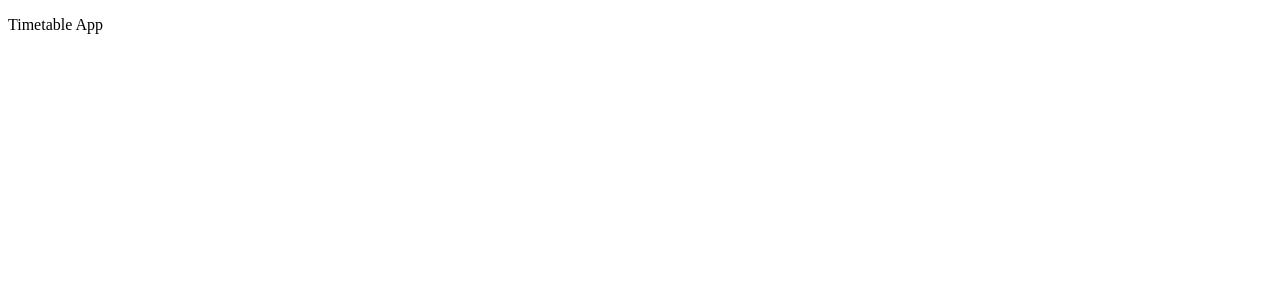
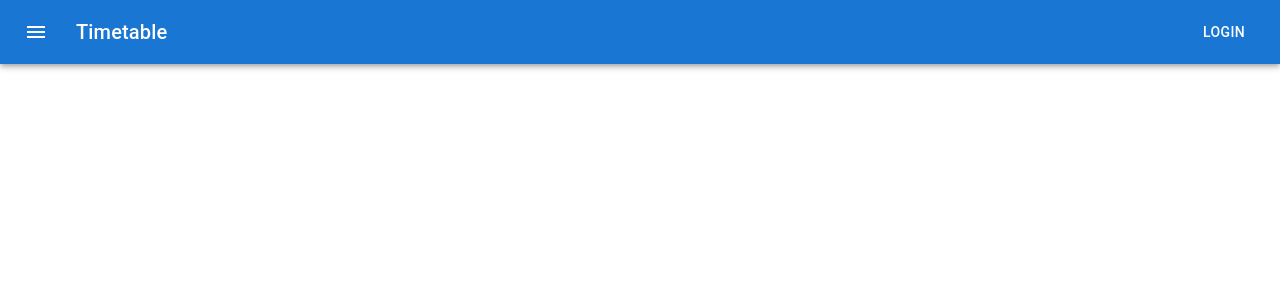
Before and after one commit to MoinMarcell/timetable, a React (Vite) app in the folder frontend/: page / in a window 1280 px wide. Shown: the top 300 px of the page. Built offline with nearby package versions, Linux system fonts and the light colour scheme.

Commit message:
Create TopBar with drawer & add first link to teacher

```diff
--- a/frontend/src/App.tsx
+++ b/frontend/src/App.tsx
@@ -1,7 +1,13 @@
+import TopBar from "./components/navigation/TopBar.tsx";
+import Box from "@mui/material/Box";
+
 export default function App() {
     return (
-        <>
-            <p>Timetable App</p>
-        </>
+        <Box sx={{
+            width: "100%",
+            margin: 0,
+        }}>
+            <TopBar/>
+        </Box>
     )
 }
--- /dev/null
+++ b/frontend/src/components/navigation/TopBar.tsx
@@ -0,0 +1,46 @@
+import AppBar from '@mui/material/AppBar';
+import Box from '@mui/material/Box';
+import Toolbar from '@mui/material/Toolbar';
+import Typography from '@mui/material/Typography';
+import Button from '@mui/material/Button';
+import IconButton from '@mui/material/IconButton';
+import MenuIcon from '@mui/icons-material/Menu';
+import TopBarDrawer from "./TopBarDrawer.tsx";
+import {useState} from "react";
+
+export default function TopBar() {
+
+    const [open, setOpen] = useState(false);
+
+    function closeTopBarDrawer() {
+        setOpen(false);
+    }
+
+    function openTopBarDrawer() {
+        setOpen(true);
+    }
+
+    return (
+        <Box sx={{flexGrow: 1}}>
+            <AppBar position="static">
+                <Toolbar>
+                    <IconButton
+                        size="large"
+                        edge="start"
+                        color="inherit"
+                        aria-label="menu"
+                        sx={{mr: 2}}
+                        onClick={openTopBarDrawer}
+                    >
+                        <MenuIcon/>
+                    </IconButton>
+                    <Typography variant="h6" component="div" sx={{flexGrow: 1}}>
+                        Timetable
+                    </Typography>
+                    <Button color="inherit">Login</Button>
+                </Toolbar>
+            </AppBar>
+            <TopBarDrawer open={open} onClose={closeTopBarDrawer}/>
+        </Box>
+    );
+}
--- /dev/null
+++ b/frontend/src/components/navigation/TopBarDrawer.tsx
@@ -0,0 +1,32 @@
+import Drawer from '@mui/material/Drawer';
+import Paper from '@mui/material/Paper';
+import MenuList from '@mui/material/MenuList';
+import MenuItem from '@mui/material/MenuItem';
+import ListItemText from '@mui/material/ListItemText';
+import ListItemIcon from '@mui/material/ListItemIcon';
+import PersonIcon from '@mui/icons-material/Person';
+
+type TopBarDrawerProps = {
+    open: boolean,
+    onClose: () => void,
+}
+
+export default function TopBarDrawer(props: TopBarDrawerProps) {
+    return (
+        <Paper sx={{width: 320, maxWidth: '100%'}}>
+            <Drawer
+                open={props.open}
+                onClose={props.onClose}
+            >
+                <MenuList>
+                    <MenuItem>
+                        <ListItemIcon>
+                            <PersonIcon fontSize="small"/>
+                        </ListItemIcon>
+                        <ListItemText>Lehrer</ListItemText>
+                    </MenuItem>
+                </MenuList>
+            </Drawer>
+        </Paper>
+    );
+}
--- /dev/null
+++ b/frontend/src/index.css
@@ -0,0 +1,3 @@
+body {
+    margin: 0;
+}
--- a/frontend/src/main.tsx
+++ b/frontend/src/main.tsx
@@ -1,6 +1,7 @@
 import React from 'react'
 import ReactDOM from 'react-dom/client'
 import App from './App.tsx'
+import "./index.css"
 
 ReactDOM.createRoot(document.getElementById('root')!).render(
     <React.StrictMode>
```
Also changed, not shown: frontend/package.json (+7 -1 lines), 1 other file (tests, documents, lock files or other folders).
